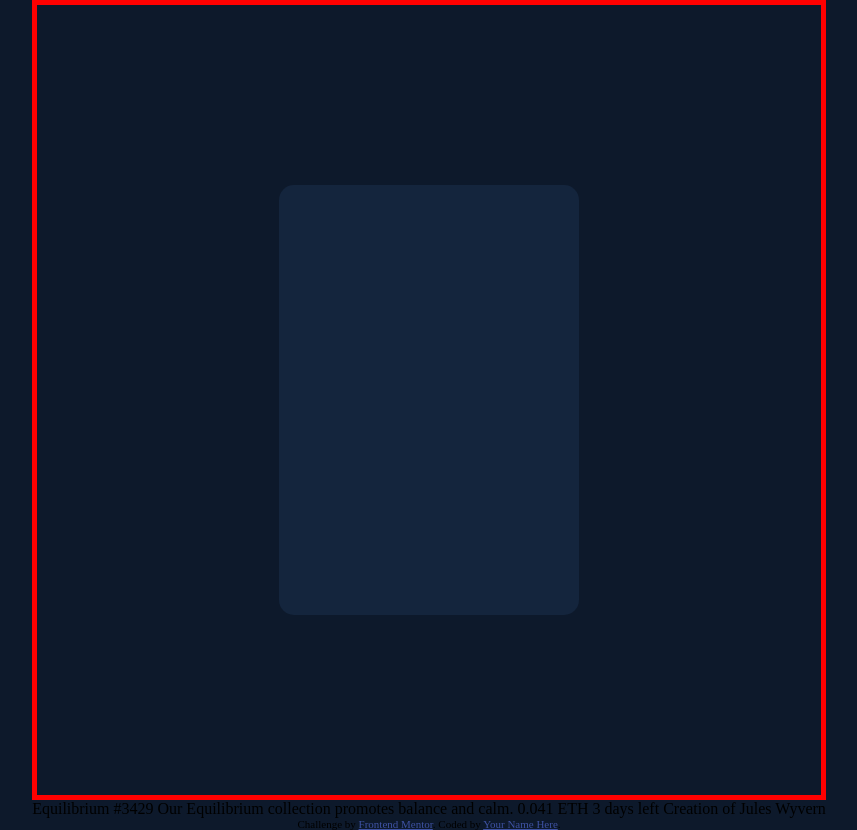
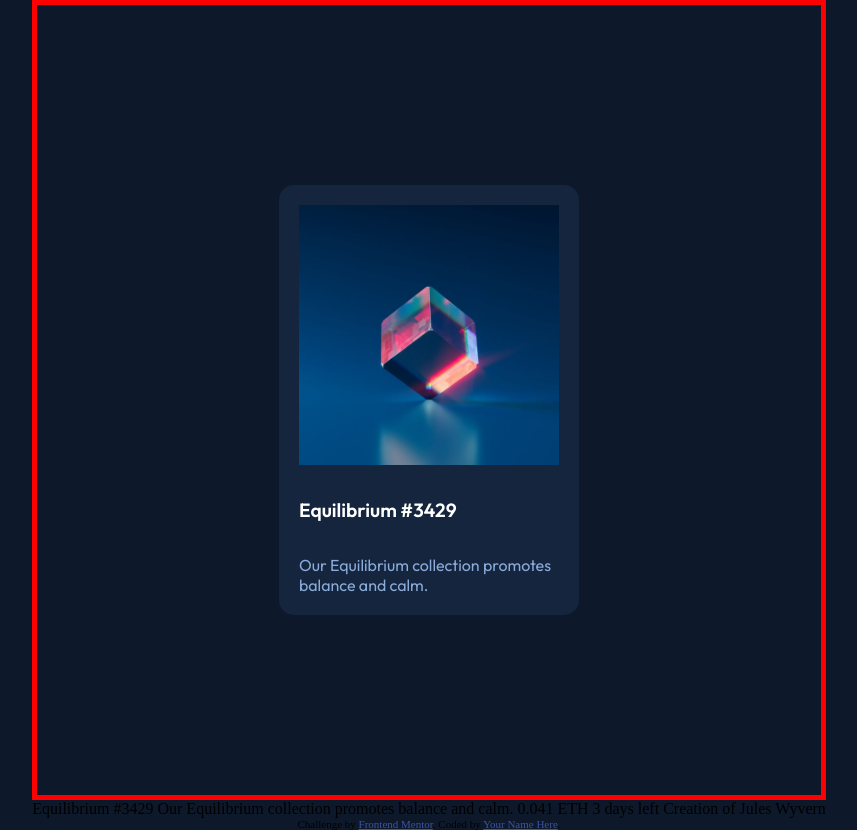
Before and after one commit to guanizorommel/fem13, a plain HTML site: page index.html in a window 1280 px wide. Shown: the whole page, without its empty margins (211-1068 px from the left). Drawn offline with Linux system fonts and the light colour scheme.

Commit message:
add verbiage

```diff
--- a/index.html
+++ b/index.html
@@ -27,7 +27,9 @@
 
   <div class="container">
     <div class="card-box">
-
+      <img src="images\image-equilibrium.jpg" alt="">
+      <h1>Equilibrium #3429</h1>
+      <h2>Our Equilibrium collection promotes balance and calm.</h2>
     </div>
   </div>
 
--- a/styles.css
+++ b/styles.css
@@ -22,24 +22,45 @@ h1,h2,h3,h4,h5,p {
     font-family: "Outfit", sans-serif;
 }
 
+h1 {
+    color: var(--White);
+    font-size: 1.2em;
+    font-weight: 600;
+}
+
+h2 {
+    color: var(--Softblue);
+    font-size: 1em;
+    font-weight: 400;
+}
+
 body {
-    max-width: max-content;
-    margin: auto;
+    max-width: max-content; /*This makes the body in max-width based on the content*/
+    margin: auto; /*This makes the body all of its items inside automatically centered y and x axis*/
     background-color: var(--Verydarkblue-mainBG);
 }
 
-.container {
-    max-width: 1440px;
-    height: 100vh;
-    border: 5px solid red;
-    display: flex;
-    justify-content: center;
-    align-items: center;
+img {
+    width: 100%;
 }
 
-.card-box {
+.container {
+    max-width: 1440px; /*Add maximum width for this container*/
+    height: 100vh; /*makes the container 100% view height*/
+    border: 5px solid red;
+    display: flex; /*Make this a flex so that items inside of it can be aligned*/
+    justify-content: center; /*Positions flex items to center horizontaly ( X axis )*/
+    align-items: center; /*Positions flex items to center vertically (Y axis>*/
+}
+
+.card-box { /*This is now flex item. parent is container*/
     background-color: var(--Verydarkblue-cardBG);
     height: 430px;
     width: 300px;
     border-radius: 15px;
+    padding: 20px;
+
+    display: flex; /*Make this a flex parent. all of items inside of this will become flex-item*/
+    flex-direction: column; /*The default flex-direction is row, i changed it to column*/
+    justify-content: space-between; /*add space between flex item depending on remaing space*/
 }
```
